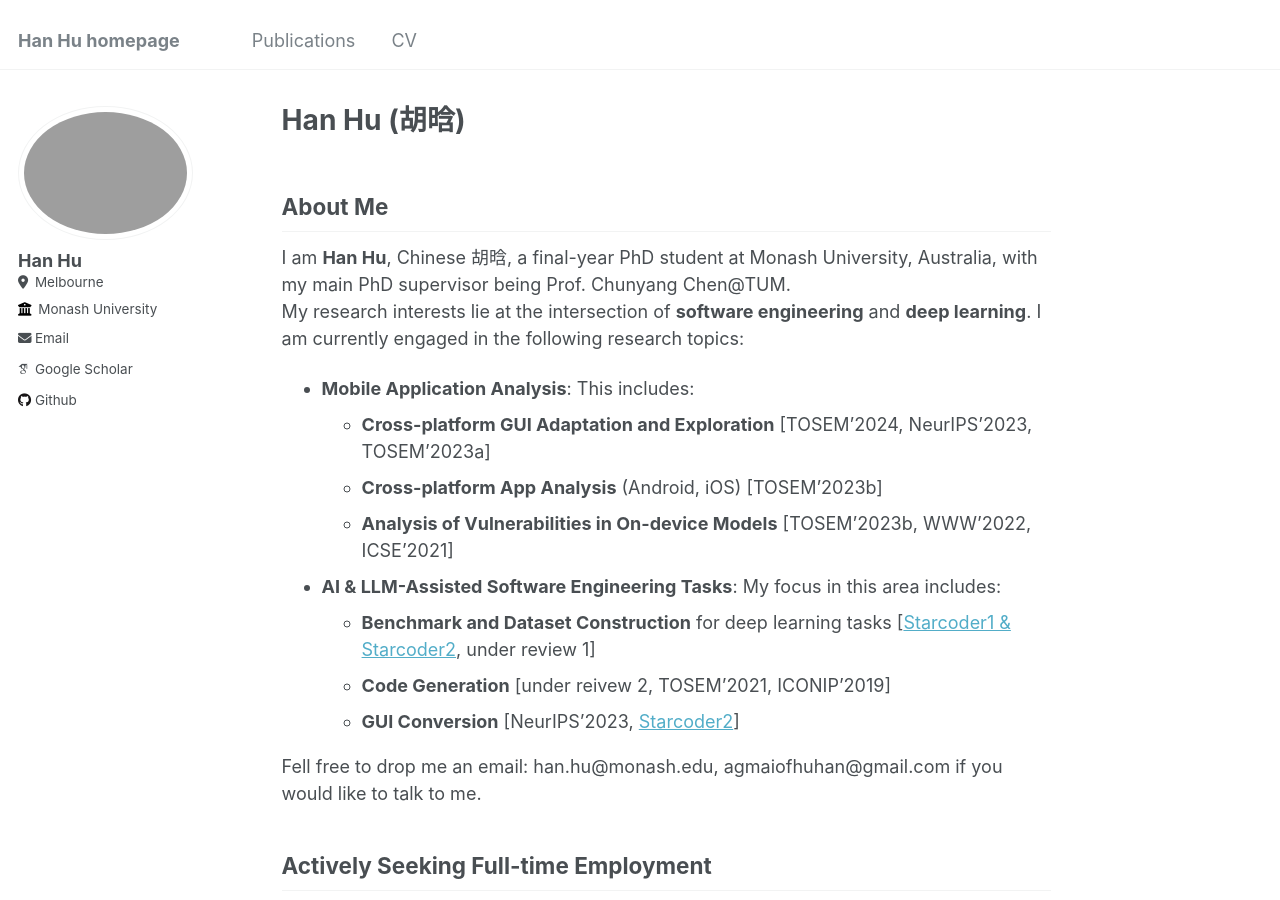
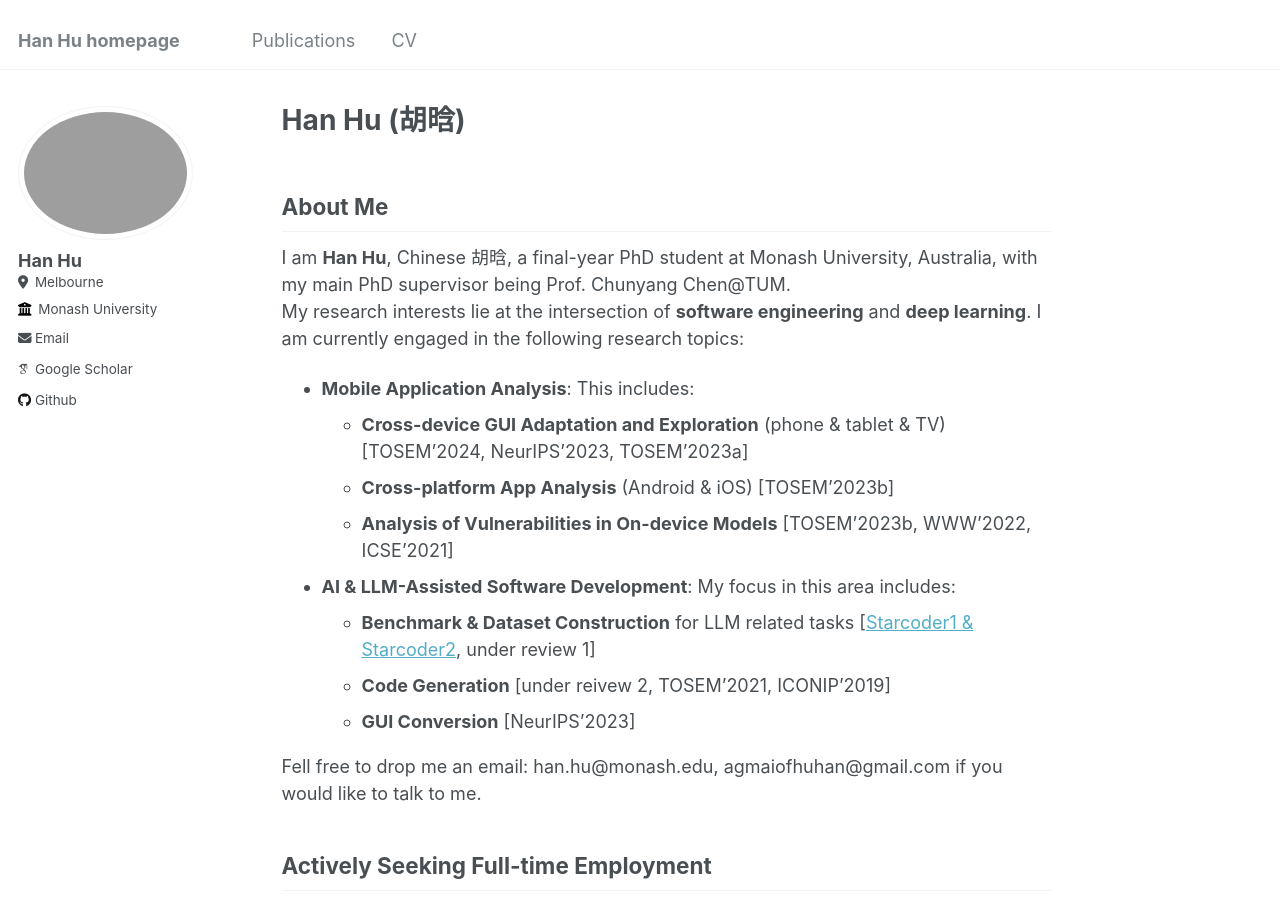
Before and after one commit to huhanGitHub/huhanGitHub.github.io, a Jekyll site: the page built from _pages/about.md, in a window 1280 px wide and 900 px high. Built offline with Jekyll 4.4.1, drawn with Linux system fonts in a browser that asks for light colours; some web fonts are replaced.

Commit message:
Update about.md

```diff
--- a/_pages/about.md
+++ b/_pages/about.md
@@ -13,14 +13,14 @@ I am **Han Hu**, Chinese 胡晗, a final-year PhD student at Monash University,
 My research interests lie at the intersection of **software engineering** and **deep learning**. I am currently engaged in the following research topics:
 
 - **Mobile Application Analysis**: This includes:
-  - **Cross-platform GUI Adaptation and Exploration** [TOSEM'2024, NeurIPS'2023, TOSEM'2023a]
-  - **Cross-platform App Analysis** (Android, iOS) [TOSEM'2023b]
+  - **Cross-device GUI Adaptation and Exploration** (phone & tablet & TV) [TOSEM'2024, NeurIPS'2023, TOSEM'2023a]
+  - **Cross-platform App Analysis** (Android & iOS) [TOSEM'2023b]
   - **Analysis of Vulnerabilities in On-device Models** [TOSEM'2023b, WWW'2022, ICSE'2021]
 
-- **AI & LLM-Assisted Software Engineering Tasks**: My focus in this area includes:
-  - **Benchmark and Dataset Construction** for deep learning tasks [[Starcoder1 & Starcoder2](https://github.com/bigcode-project/starcoder2), under review 1]
+- **AI & LLM-Assisted Software Development**: My focus in this area includes:
+  - **Benchmark & Dataset Construction** for LLM related tasks [[Starcoder1 & Starcoder2](https://github.com/bigcode-project/starcoder2), under review 1]
   - **Code Generation** [under reivew 2, TOSEM'2021, ICONIP'2019]
-  - **GUI Conversion** [NeurIPS'2023, [Starcoder2](https://github.com/bigcode-project/starcoder2)]
+  - **GUI Conversion** [NeurIPS'2023]
 
 
 Fell free to drop me an email: han.hu@monash.edu, agmaiofhuhan@gmail.com if you would like to talk to me.
```
